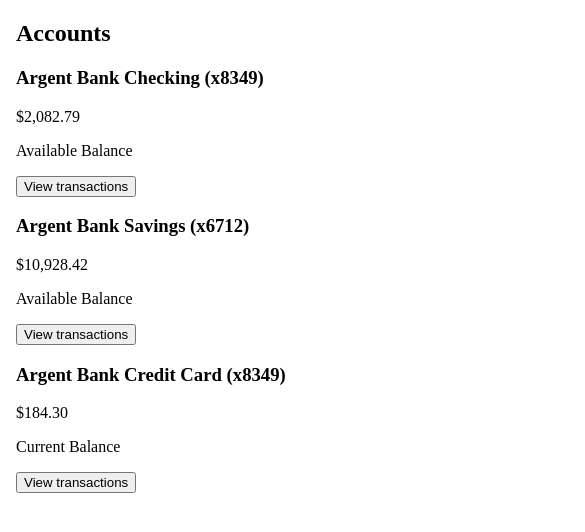
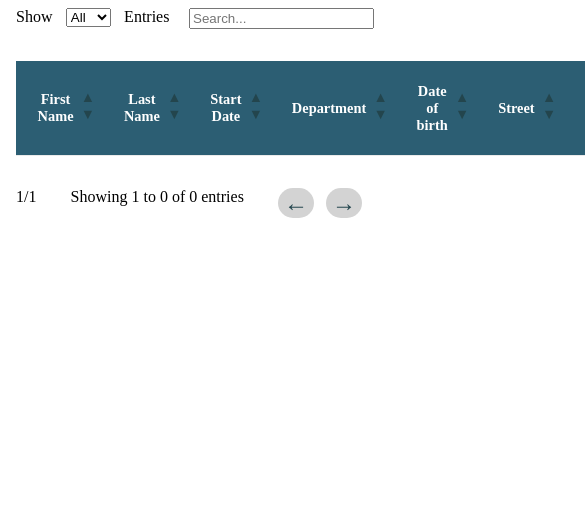
Before and after one commit to selnir/hrnet, a React (Create React App) app: page /Employee in a window 390 px wide. Shown: the top 532 px of the page, 585 px wide, since content can reach past the window. Built offline with nearby package versions, Linux system fonts and the light colour scheme.

Commit message:
employeliseredux state en place

```diff
--- a/src/app/store.js
+++ b/src/app/store.js
@@ -1,6 +1,9 @@
 import { configureStore } from '@reduxjs/toolkit';
+import employeeReducer from '../features/employeeSlice';
 
 export const store = configureStore({
   reducer: {
+    listEmployee:employeeReducer,
+
   },
 });
--- /dev/null
+++ b/src/features/employeeSlice.js
@@ -0,0 +1,18 @@
+import { createSlice } from "@reduxjs/toolkit"
+
+const initialState={employeeList:[]}
+
+export const employeeSlice=createSlice({
+
+name:"listemployee",
+initialState,
+reducers:{
+
+        savedNewEmployee:(state=initialState,action)=>{
+             state.employeeList=[action.payload,...state.employeeList];
+        },
+    }
+});
+export const {savedNewEmployee}=employeeSlice.actions;
+const employeeReducer=employeeSlice.reducer;
+export default employeeReducer
--- /dev/null
+++ b/src/page/EmployeeListTable.css
@@ -0,0 +1,88 @@
+.show-search {
+    display: flex;
+    justify-content: space-between;
+    width: 100%;
+    margin-top: -2em;
+  }
+
+  .show-select {
+    margin: 0 1em;
+  }
+
+  table {
+    margin: 2em 0em;
+    width: 100%;
+    border-spacing: 0px 9px;
+    border-collapse: collapse;
+  }
+
+  th {
+    padding: 1.5em;
+    padding-right: 2em;
+    font-size: 0.9em;
+    font-weight: 500;
+    background-color: #2C5E73;
+    color: white;
+    font-weight: 600;
+    position: relative;
+    height: 3em;
+  }
+
+  .arrows {
+    display: flex;
+    position: absolute;
+    flex-direction: column;
+    justify-content: center;
+    right: 0;
+    top: 25%;
+    font-size: 1em;
+    color: #23454d;
+    cursor: pointer;
+    width: 2em;
+    height: 3em;
+  }
+
+  .arrow-selected {
+    color: white;
+  }
+
+  tr {
+    border-bottom: 1px solid rgb(234, 234, 234);
+  }
+
+  td {
+    padding: 0.8em;
+  }
+
+  tbody tr:nth-child(even) {
+    background-color: rgb(246, 246, 246);
+  }
+
+  .entries-pages {
+    display: flex;
+    justify-content: space-between;
+    width: 100%;
+    margin: 1em 0em 2em 0em;
+  }
+
+  .entries-pages button {
+    background-color: transparent;
+    border: none;
+    font-size: 1.5em;
+    font-weight: 700;
+    color: #23454d;
+    background-color: lightgray;
+    margin-right: 0.5em;
+    border-radius: 1em;
+    cursor: pointer;
+  }
+
+  .entries-total {
+    font-weight: 500;
+  }
+
+  @media (max-width: 1024px) {
+    .show-search {
+      margin-top: 0em;
+    }
+  }
--- a/src/page/employee_list.js
+++ b/src/page/employee_list.js
@@ -1,46 +1,270 @@
-import React from "react";
+import "./EmployeeListTable.css"
+
+import { useSelector } from "react-redux"
+import { useState } from "react"
 
 
-function Employee() {
+/**
+ * Employee table list component
+ * @returns {JSX}
+ */
 
+const EmployeeListTable = () => {
+  const employeeList = useSelector((state) => state.listEmployee.employeeList)
+  // const employeeList = employeeListTest
+  const [sortedData, setSortedData] = useState(employeeList) // data displayed in the table
 
+  const [order, setOrder] = useState(true) // true is ascending / false is descending
+  const [selectedField, setSelectedField] = useState(null)
 
+  // Used when user selects a "show ** entries" number
+  const [allEntries, setAllEntries] = useState(null)
+  let [page, setPage] = useState(0)
+  const [selectedEntry, setSelectedEntry] = useState(null)
+  let showEntries = [5, 10, 25, 100]
 
-    return (<main class="main bg-dark">
-    <div class="header">
-    </div>
-    <h2 class="sr-only">Accounts</h2>
-    <section class="account">
-      <div class="account-content-wrapper">
-        <h3 class="account-title">Argent Bank Checking (x8349)</h3>
-        <p class="account-amount">$2,082.79</p>
-        <p class="account-amount-description">Available Balance</p>
+  // Used to display the number of entries
+  const [previousEntries, setPreviousEntries] = useState(1)
+  const [currentEntries, setCurrentEntries] = useState(employeeList.length)
+
+  const columns = [
+    { label: "First Name", accessor: "firstName" },
+    { label: "Last Name", accessor: "lastName" },
+    { label: "Start Date", accessor: "startDate" },
+    { label: "Department", accessor: "department" },
+    { label: "Date of birth", accessor: "dateOfBirth" },
+    { label: "Street", accessor: "street" },
+    { label: "City", accessor: "city" },
+    { label: "State", accessor: "state" },
+    { label: "Zip code", accessor: "zipCode" },
+  ]
+
+  const handleAscending = (accessor) => {
+    // checks if an order exist and is descending (to switch to ascending) + if the column selected is not the same one
+    if (order === false || order === null || selectedField !== accessor) {
+      setSelectedField(accessor)
+      setOrder(true)
+      setSortedData(
+        [...sortedData].sort((a, b) =>
+          a.employee[accessor].localeCompare(b.employee[accessor])
+        )
+      )
+    } else {
+      setOrder(null)
+      allEntries ? setSortedData(allEntries[page]) : setSortedData(employeeList)
+    }
+  }
+
+  const handleDescending = (accessor) => {
+    // checks if an order exist and is ascending (to switch to descending) + if the column selected is not the same one
+    if (order === true || order === null || selectedField !== accessor) {
+      setSelectedField(accessor)
+      setOrder(false)
+      setSortedData(
+        [...sortedData].sort((b, a) =>
+          a.employee[accessor].localeCompare(b.employee[accessor])
+        )
+      )
+    } else {
+      setOrder(null)
+      allEntries ? setSortedData(allEntries[page]) : setSortedData(employeeList)
+    }
+  }
+
+  const handleSearch = (input) => {
+    let sortedInput = null
+
+    // Only looks for the employees displayed if a "show ** entries" number was selected
+    if (allEntries !== null) {
+      sortedInput = allEntries[page].filter((employee) =>
+        Object.values(employee.employee)
+          .join(" ")
+          .toLocaleLowerCase()
+          .includes(input.toLocaleLowerCase())
+      )
+    }
+    // Takes each employee of the employeeList, joins the informations together in lowercase and compares it to the input to filter
+    else {
+      sortedInput = employeeList.filter((employee) =>
+        Object.values(employee.employee)
+          .join(" ")
+          .toLocaleLowerCase()
+          .includes(input.toLocaleLowerCase())
+      )
+    }
+
+    setSortedData(sortedInput)
+  }
+
+  const handleShowEntries = (entries) => {
+    setOrder(null) // Resets ascending/descending
+    setSelectedEntry(parseInt(entries)) // Saves the number picked in show entries + parseInt added for Chrome/Safari
+
+    // Resets all entries display and page number
+    setPreviousEntries(1)
+    setPage(0)
+
+    // if the number of employees is smaller than the "show ** entries" number chosen, the max number displayed will be the total number of employees
+    parseInt(entries) > employeeList.length
+      ? setCurrentEntries(employeeList.length)
+      : setCurrentEntries(parseInt(entries))
+
+    let allChunks = []
+
+    // Cuts the employee list in several chunks to display in pages
+    for (let i = 0; i < employeeList.length; i += parseInt(entries)) {
+      let chunk = employeeList.slice(i, i + parseInt(entries))
+      allChunks.push(chunk)
+    }
+
+    setSortedData(allChunks[0])
+    setAllEntries(allChunks)
+  }
+
+  const handleShowAllEntries = () => {
+    setSelectedEntry(null) // resets "show ** entries" number
+    setOrder(null) // resets order ascending/descending
+    setSortedData(employeeList) //
+    setAllEntries(null) // clears the chunks
+    setPage(0) // resets page number
+    setPreviousEntries(1) // resets previous entries number
+    setCurrentEntries(employeeList.length) // resets current entries number
+  }
+
+  const handlePreviousPage = () => {
+    setOrder(null) // resets order ascending/descending
+
+    if (page !== 0) {
+      setPage(page - 1)
+      setSortedData(allEntries[page - 1])
+
+      if (previousEntries !== 0) {
+        setPreviousEntries(previousEntries - selectedEntry)
+        setCurrentEntries(currentEntries - allEntries[page].length)
+      }
+    }
+  }
+
+  const handleNextPage = () => {
+    setOrder(null) // resets order ascending/descending
+
+    if (allEntries && page + 1 < allEntries.length) {
+      setPage(page + 1)
+      setSortedData(allEntries[page + 1])
+
+      if (employeeList.length > currentEntries) {
+        setPreviousEntries(previousEntries + selectedEntry)
+        setCurrentEntries(currentEntries + allEntries[page + 1].length)
+      }
+    }
+  }
+
+  return (
+    <>
+      <div className="show-search">
+        <div>
+          Show
+          <select
+            className="show-select"
+            type="select"
+            defaultValue="All"
+            onChange={(e) => {
+              // For Chrome/Safari
+              if (e.target.value === "All") {
+                handleShowAllEntries()
+              } else {
+                handleShowEntries(e.target.value)
+              }
+            }}
+          >
+            <option value="All">All</option>
+            {showEntries.map((entries, index) => (
+              <option key={index} value={entries}>
+                {entries}
+              </option>
+            ))}
+          </select>
+          Entries
+        </div>
+        <input
+          className="search-bar"
+          type="text"
+          placeholder="Search..."
+          name="searchBar"
+          onChange={(e) => {
+            handleSearch(e.target.value)
+          }}
+        ></input>
       </div>
-      <div class="account-content-wrapper cta">
-        <button class="transaction-button">View transactions</button>
+
+      <table>
+        <thead>
+          <tr>
+            {columns.map(({ label, accessor }) => {
+              return (
+                <th key={accessor} className="table-head-cell">
+                  <span>{label}</span>
+                  <div className="arrows">
+                    <span
+                      onClick={() => handleAscending(accessor)}
+                      className={
+                        order === true && accessor === selectedField // checks if the selected column is the same as the clicked column
+                          ? "arrow-selected"
+                          : ""
+                      }
+                    >
+                      &#9650;
+                    </span>
+                    <span
+                      onClick={() => handleDescending(accessor)}
+                      className={
+                        order === false && accessor === selectedField // checks if the selected column is the same as the clicked column
+                          ? "arrow-selected"
+                          : ""
+                      }
+                    >
+                      &#9660;
+                    </span>
+                  </div>
+                </th>
+              )
+            })}
+          </tr>
+        </thead>
+        <tbody className="table-body">
+          {sortedData.map(({ employee }, index) => {
+            return (
+              <tr key={`employee-${index}`}>
+                {columns.map(({ accessor }) => {
+                  return (
+                    <td key={`employee-${index}-${accessor}`}>
+                      {employee[accessor]}
+                    </td>
+                  )
+                })}
+              </tr>
+            )
+          })}
+        </tbody>
+      </table>
+
+      <div className="entries-pages">
+        <span>{allEntries ? page + 1 + "/" + allEntries.length : "1/1"}</span>
+        <span className="entries-total">
+          Showing
+          {" " + previousEntries + " "}
+          to
+          {" " + currentEntries + " "}
+          of {employeeList.length} entries
+        </span>
+
+        <div>
+          <button onClick={handlePreviousPage} aria-label="next table page">&#8592;</button>
+          <button onClick={handleNextPage} aria-label="previous table page">&#8594;</button>
+        </div>
       </div>
-    </section>
-    <section class="account">
-      <div class="account-content-wrapper">
-        <h3 class="account-title">Argent Bank Savings (x6712)</h3>
-        <p class="account-amount">$10,928.42</p>
-        <p class="account-amount-description">Available Balance</p>
-      </div>
-      <div class="account-content-wrapper cta">
-        <button class="transaction-button">View transactions</button>
-      </div>
-    </section>
-    <section class="account">
-      <div class="account-content-wrapper">
-        <h3 class="account-title">Argent Bank Credit Card (x8349)</h3>
-        <p class="account-amount">$184.30</p>
-        <p class="account-amount-description">Current Balance</p>
-      </div>
-      <div class="account-content-wrapper cta">
-        <button class="transaction-button">View transactions</button>
-      </div>
-    </section>
-  </main>
-    );
-    }
-    export default Employee;
+    </>
+  )
+}
+
+export default EmployeeListTable
--- a/src/page/home.js
+++ b/src/page/home.js
@@ -1,19 +1,17 @@
 import React from "react";
 import { Link } from "react-router-dom";
 import { useState } from "react";
-import { useDispatch } from "react-redux";
+import { useDispatch,useSelector } from "react-redux";
 import Modal from "../components/modal/modal";
 import useModal from "../components/modal/useModal";
 import DatePicker from "react-datepicker";
 import "react-datepicker/dist/react-datepicker.css";
+import { savedNewEmployee } from "../features/employeeSlice";
 
 
 
 function Home() {
     const { isShowing: ismodalcreated, toggle: togglemodalcreated } = useModal();
-    const [startDate, setStartDate] = useState(null);
-    const [birthDate, setBirthDate] = useState(null);
-
 
 
     const dispatch = useDispatch()
@@ -30,20 +28,20 @@
         department: "",
       })
 
+
+
+
       const handleInput = (e) => {
         setEmployee({ ...employee, [e.target.name]: e.target.value })
       }
 
-
       const handleSubmit = (e) => {
         e.preventDefault()
+        dispatch(savedNewEmployee(employee))
         togglemodalcreated()
-
-
+        e.target.reset()
       }
 
-      const custostartDate=<input id="start-date" type="text" onChange={handleInput} />
-      const custobirthDate=<input id="date-of-birth" type="text" onChange={handleInput} />
 
 
 
@@ -61,40 +59,26 @@
             ></Modal>
           <form action="#" id="create-employee" onSubmit={handleSubmit}>
 
-                <label for="first-name">First Name</label>
-                <input type="text" id="first-name" onChange={handleInput} required/>
+                <label for="firstName">First Name</label>
+                <input type="text" id="firstName" name="firstName" onChange={handleInput} required/>
 
-                <label for="last-name">Last Name</label>
-                <input type="text" id="last-name" onChange={handleInput} required/>
+                <label for="lastName">Last Name</label>
+                <input type="text" id="lastName" name="lastName" onChange={handleInput} required/>
 
-                <label for="date-of-birth">Date of Birth</label>
-                <DatePicker
-                placeholderText="Click to select a date"
-                selected={birthDate}
-                onChange={(date) => setBirthDate(date)}
-                isClearable
-                customTimeInput={<custobirthDate/>}
-                dateFormat="dd-MM-yyyy"
-                   />
-                <label for="start-date">Start Date</label>
-                <DatePicker
-                placeholderText="Click to select a date"
-                selected={startDate}
-                onChange={(date) => setStartDate(date)}
-                isClearable
-                customTimeInput={<custostartDate/>}
-                dateFormat="dd-MM-yyyy"
+                <label for="dateOfBirth">Date of Birth</label>
+                <input type="date" name="dateOfBirth" onChange={handleInput} aria-label="employee's birthdate"/>
 
-                   />
+                <label for="startDate">Start Date</label>
+                <input type="date" name="startDate" onChange={handleInput} aria-label="employee's start date"/>
 
                 <fieldset class="address">
                     <legend>Address</legend>
 
                     <label for="street">Street</label>
-                    <input id="street" type="text" onChange={handleInput} />
+                    <input id="street" type="text" name="street" onChange={handleInput} />
 
                     <label for="city">City</label>
-                    <input id="city" type="text" onChange={handleInput}/>
+                    <input id="city" type="text" name="city" onChange={handleInput}/>
 
                     <label for="state">State</label>
                     <select
@@ -168,8 +152,8 @@
                     <option value="WY">Wyoming</option>
                     </select>
 
-                    <label for="zip-code">Zip Code</label>
-                    <input id="zip-code" type="number" onChange={handleInput}/>
+                    <label for="zipCode">Zip Code</label>
+                    <input id="zipCode" name="zipCode" type="number" onChange={handleInput}/>
                 </fieldset>
 
                 <label for="department">Department</label>
@@ -190,10 +174,7 @@
                 </select>
                 <button type="submit">Save</button>
             </form>
-
         </div>
-
-
 
         </main>
     );
```
Also changed, not shown: src/features/Slice.js (deleted).
